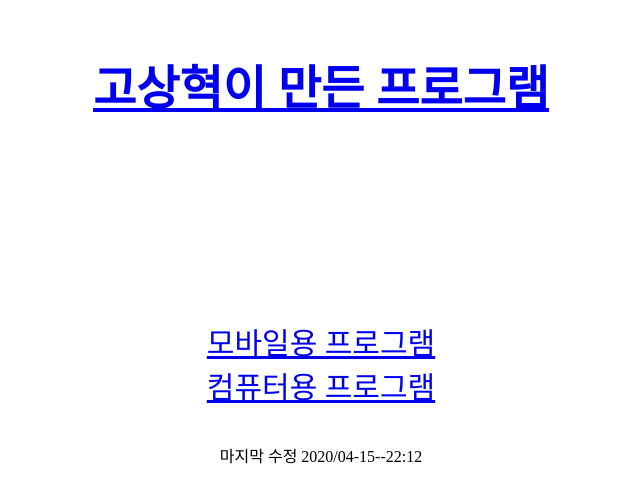
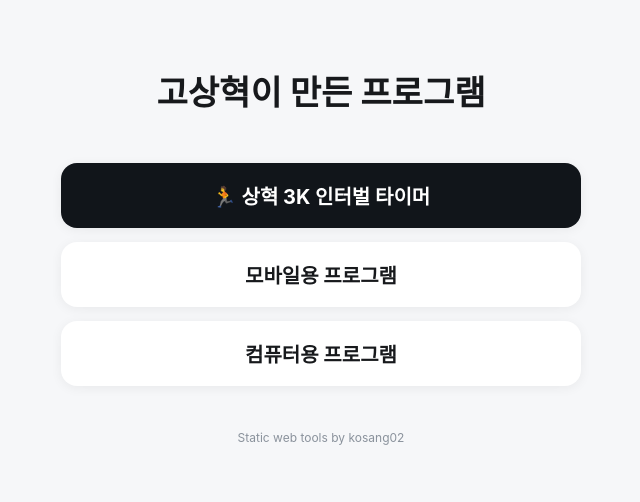
Before and after one commit to kosang02/kosanghyukprograms, a plain HTML site: page index.html in a window 1280 px wide. Shown: the whole page, without its empty margins (319-959 px from the left). Drawn offline with Linux system fonts and the light colour scheme.

Commit message:
Link 3K interval timer from program index

```diff
--- a/index.html
+++ b/index.html
@@ -1,32 +1,26 @@
 <!DOCTYPE html>
-
-<html>
-  <head>
-
-    <title>kosanghyukPrograms</title>
-    <meta charset="utf-8">
-  </head>
-<style>
-   h1 {font-size:47px;
-
-   margin: 50px;
-
-   text-align:center;
-   margin-bottom:200px;
-    }
-
-   div {
-     text-align:center;
-     font-size:30px;
-   }
-   body {text-align:center;}
-</style>
-  <body>
-    <h1><a href=index.html>고상혁이 만든 프로그램</a></h1>
-  <div>
-    <a href=apk.html>모바일용 프로그램</a>
-    <br><a href=exe.html>컴퓨터용 프로그램</a>
+<html lang="ko">
+<head>
+  <meta charset="utf-8">
+  <meta name="viewport" content="width=device-width, initial-scale=1">
+  <title>kosanghyukPrograms</title>
+  <style>
+    body{font-family:-apple-system,BlinkMacSystemFont,"Apple SD Gothic Neo","Noto Sans KR",sans-serif;text-align:center;margin:0;padding:36px 18px;background:#f6f7f9;color:#17191c}
+    h1{font-size:34px;margin:30px 0 48px}
+    h1 a{color:inherit;text-decoration:none}
+    .links{max-width:520px;margin:0 auto;display:grid;gap:14px}
+    .links a{display:block;padding:18px;border-radius:16px;background:white;color:#17191c;text-decoration:none;font-size:20px;font-weight:750;box-shadow:0 2px 12px rgba(0,0,0,.06)}
+    .links a.primary{background:#11151a;color:white}
+    footer{margin-top:44px;color:#8a929c;font-size:12px}
+  </style>
+</head>
+<body>
+  <h1><a href="index.html">고상혁이 만든 프로그램</a></h1>
+  <div class="links">
+    <a class="primary" href="tabata/">🏃 상혁 3K 인터벌 타이머</a>
+    <a href="apk.html">모바일용 프로그램</a>
+    <a href="exe.html">컴퓨터용 프로그램</a>
   </div>
-  <br><br>  마지막 수정 2020/04-15--22:12
-  </body>
+  <footer>Static web tools by kosang02</footer>
+</body>
 </html>
```
